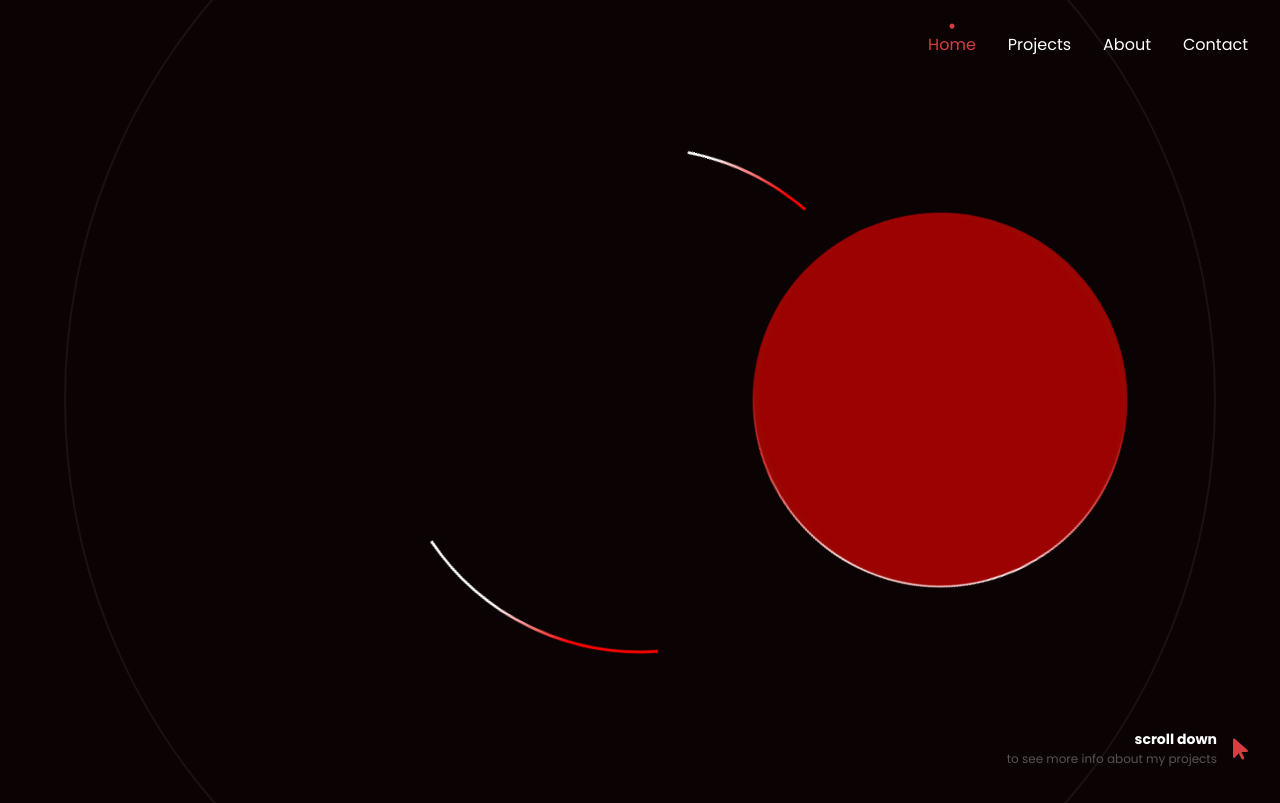
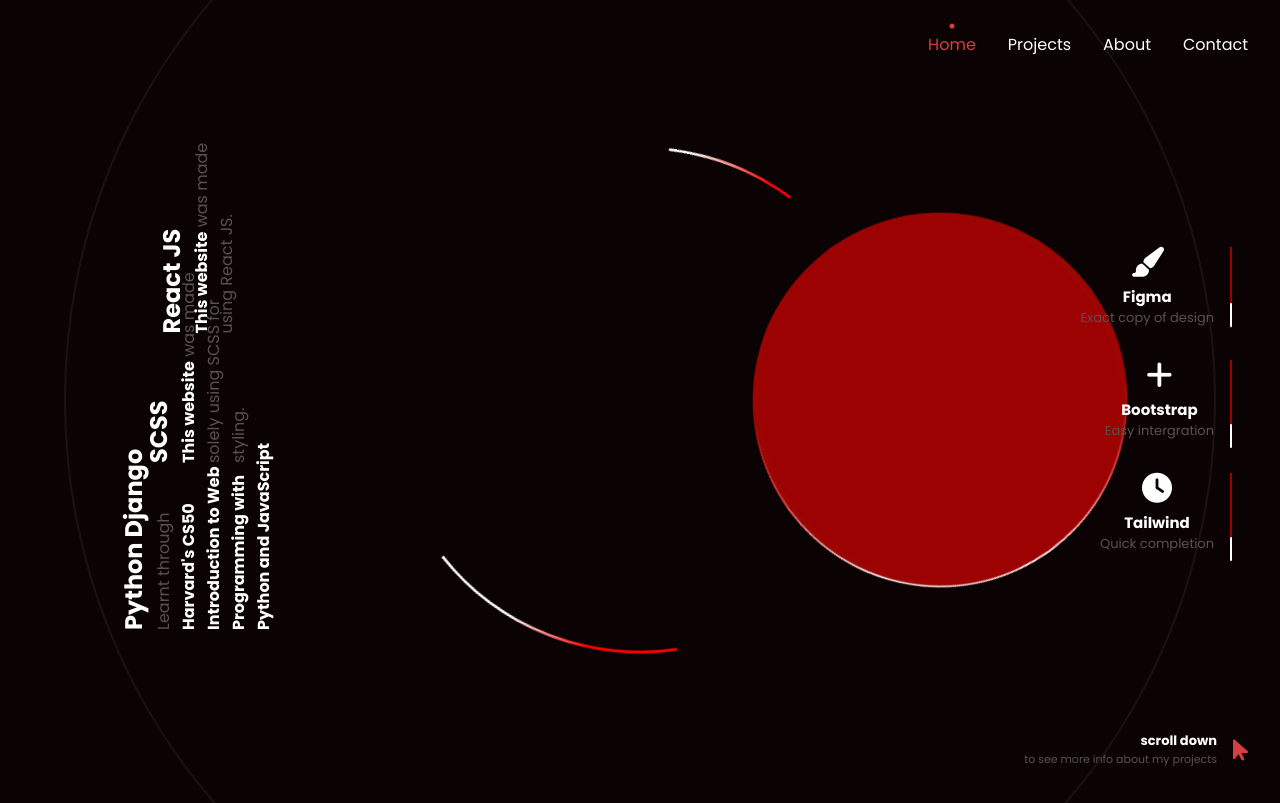
Before and after one commit to tices0/Portfolio, a React (Create React App) app: page / in a window 1280 px wide. Shown: the top 803 px of the page. Built offline with nearby package versions, Linux system fonts and the light colour scheme.

Commit message:
right side info added

```diff
--- a/src/App.jsx
+++ b/src/App.jsx
@@ -2,7 +2,7 @@ import React, { useState } from "react";
 import "./styles/styles.css";
 import NavBar from "./components/NavBar";
 import Home from "./pages/Home";
-import Projects from "./pages/Projects";
+// import Projects from "./pages/Projects";
 
 function App() {
 	const [activePage, setActivePage] = useState(0);
@@ -11,7 +11,7 @@ function App() {
 		<>
 			<NavBar activePage={activePage} setActivePage={setActivePage} />
 			<Home />
-			<Projects />
+			{/* <Projects /> */}
 		</>
 	);
 }
--- a/src/pages/Home.jsx
+++ b/src/pages/Home.jsx
@@ -20,6 +20,51 @@ function Home() {
 				</div>
 				<i className="fa-solid fa-arrow-pointer"></i>
 			</div>
+
+			<section className="info">
+				<ul className="left">
+					<li>
+						<h1>React JS</h1>
+						<p>
+							<b>This website</b> was made using React JS.
+						</p>
+					</li>
+					<li>
+						<h1>SCSS</h1>
+						<p>
+							<b>This website</b> was made solely using SCSS for
+							styling.
+						</p>
+					</li>
+					<li>
+						<h1>Python Django</h1>
+						<p>
+							Learnt through{" "}
+							<b>
+								Harvard's CS50 Introduction to Web Programming
+								with Python and JavaScript
+							</b>
+						</p>
+					</li>
+				</ul>
+				<ul className="right">
+					<li className="first">
+						<i className="fa-solid fa-paintbrush"></i>
+						<h1>Figma</h1>
+						<p>Exact copy of design</p>
+					</li>
+					<li className="second">
+						<i className="fa-solid fa-plus"></i>
+						<h1>Bootstrap</h1>
+						<p>Easy intergration</p>
+					</li>
+					<li className="third">
+						<i class="fa-solid fa-clock"></i>
+						<h1>Tailwind</h1>
+						<p>Quick completion</p>
+					</li>
+				</ul>
+			</section>
 		</main>
 	);
 }
--- a/src/styles/styles.css
+++ b/src/styles/styles.css
@@ -114,15 +114,84 @@ body::-webkit-scrollbar {
   text-align: right;
 }
 #home-page .scroll-down h1 {
-  font-size: 14px;
+  font-size: 13px;
 }
 #home-page .scroll-down p {
   color: #5a5252;
-  font-size: 12px;
+  font-size: 11px;
 }
 #home-page .scroll-down i {
   color: #d73e3f;
   font-size: 24px;
+}
+#home-page section.info {
+  position: absolute;
+  top: 50%;
+  left: 50%;
+  transform: translate(-50%, -50%);
+  width: 100vw;
+  height: 100vh;
+  padding: 3rem;
+  padding-left: 6rem;
+  display: flex;
+  justify-content: center;
+  align-items: center;
+  flex-direction: row;
+  justify-content: space-between;
+}
+#home-page section.info ul {
+  display: flex;
+  justify-content: center;
+  align-items: center;
+  flex-direction: column;
+  justify-content: space-between;
+  align-items: flex-end;
+  gap: 2rem;
+  width: 200px;
+}
+#home-page section.info ul p {
+  color: #5a5252;
+}
+#home-page section.info ul.left li {
+  transform: rotate(-90deg);
+}
+#home-page section.info ul.left b {
+  color: #fff;
+}
+#home-page section.info ul.right {
+  text-align: center;
+}
+#home-page section.info ul.right li {
+  border-right: 2px solid #9d0203;
+  padding-right: 1rem;
+  position: relative;
+}
+#home-page section.info ul.right li::after {
+  content: "";
+  position: absolute;
+  right: -2px;
+  top: 0;
+  background-color: #fff;
+  height: 1.5rem;
+  width: 2px;
+  animation: lineMovement 10s infinite;
+  border-radius: 2px;
+}
+#home-page section.info ul.right li.second::after {
+  animation-delay: 500ms;
+}
+#home-page section.info ul.right li.third::after {
+  animation-delay: 1s;
+}
+#home-page section.info ul.right i {
+  font-size: 30px;
+  padding-bottom: 0.5rem;
+}
+#home-page section.info ul.right h1 {
+  font-size: 15px;
+}
+#home-page section.info ul.right p {
+  font-size: 13px;
 }
 
 @keyframes spin {
@@ -137,4 +206,12 @@ body::-webkit-scrollbar {
   100% {
     rotate: 360deg;
   }
+}
+@keyframes lineMovement {
+  0%, 100% {
+    top: 0;
+  }
+  50% {
+    top: calc(100% - 1rem);
+  }
 }/*# sourceMappingURL=styles.css.map */
--- a/src/styles/styles.scss
+++ b/src/styles/styles.scss
@@ -12,6 +12,13 @@ $beige: #f9e3e2;
 	justify-content: center;
 	align-items: center;
 	flex-direction: $direction;
+}
+
+@mixin absoluteCenter() {
+	position: absolute;
+	top: 50%;
+	left: 50%;
+	transform: translate(-50%, -50%);
 }
 
 * {
@@ -118,10 +125,7 @@ body {
 		width: 525px;
 		height: 525px;
 		background-color: transparent;
-		position: absolute;
-		top: 50%;
-		left: 50%;
-		transform: translate(-50%, -50%);
+		@include absoluteCenter();
 
 		svg {
 			position: absolute;
@@ -135,10 +139,7 @@ body {
 		width: 90vw;
 		height: 150vh;
 		border: 2px solid $grey;
-		position: absolute;
-		top: 50%;
-		left: 50%;
-		transform: translate(-50%, -50%);
+		@include absoluteCenter();
 		z-index: -1;
 		border-radius: 50%;
 		opacity: 0.2;
@@ -153,17 +154,93 @@ body {
 		text-align: right;
 
 		h1 {
-			font-size: 14px;
+			font-size: 13px;
 		}
 
 		p {
 			color: $grey;
-			font-size: 12px;
+			font-size: 11px;
 		}
 
 		i {
 			color: $light-red;
 			font-size: 24px;
+		}
+	}
+
+	section.info {
+		@include absoluteCenter();
+		width: 100vw;
+		height: 100vh;
+		padding: 3rem;
+		padding-left: 6rem;
+		@include flexCenter(row);
+		justify-content: space-between;
+
+		ul {
+			@include flexCenter(column);
+			justify-content: space-between;
+			align-items: flex-end;
+			gap: 2rem;
+			width: 200px;
+
+			p {
+				color: $grey;
+			}
+
+			&.left {
+				li {
+					transform: rotate(-90deg);
+				}
+
+				b {
+					color: #fff;
+				}
+			}
+
+			&.right {
+				text-align: center;
+				// text-align: right;
+
+				li {
+					border-right: 2px solid $medium-red;
+					padding-right: 1rem;
+					position: relative;
+
+					&::after {
+						content: "";
+						position: absolute;
+						right: -2px;
+                        top:0;
+						background-color: #fff;
+						height: 1.5rem;
+						width: 2px;
+						animation: lineMovement 10s infinite;
+						border-radius: 2px;
+					}
+
+					&.second::after {
+						animation-delay: 500ms;
+					}
+
+					&.third::after {
+						animation-delay: 1s;
+					}
+				}
+
+				i {
+					font-size: 30px;
+					padding-bottom: 0.5rem;
+				}
+
+				h1 {
+					font-size: 15px;
+				}
+
+				p {
+					font-size: 13px;
+				}
+			}
 		}
 	}
 }
@@ -184,6 +261,16 @@ body {
 	}
 }
 
+@keyframes lineMovement {
+	0%,
+	100% {
+		top: 0;
+	}
+	50% {
+		top: calc(100% - 1rem);
+	}
+}
+
 // =============
 //
 // =============
```
Also changed, not shown: 1 other file (tests, documents, lock files or other folders).
